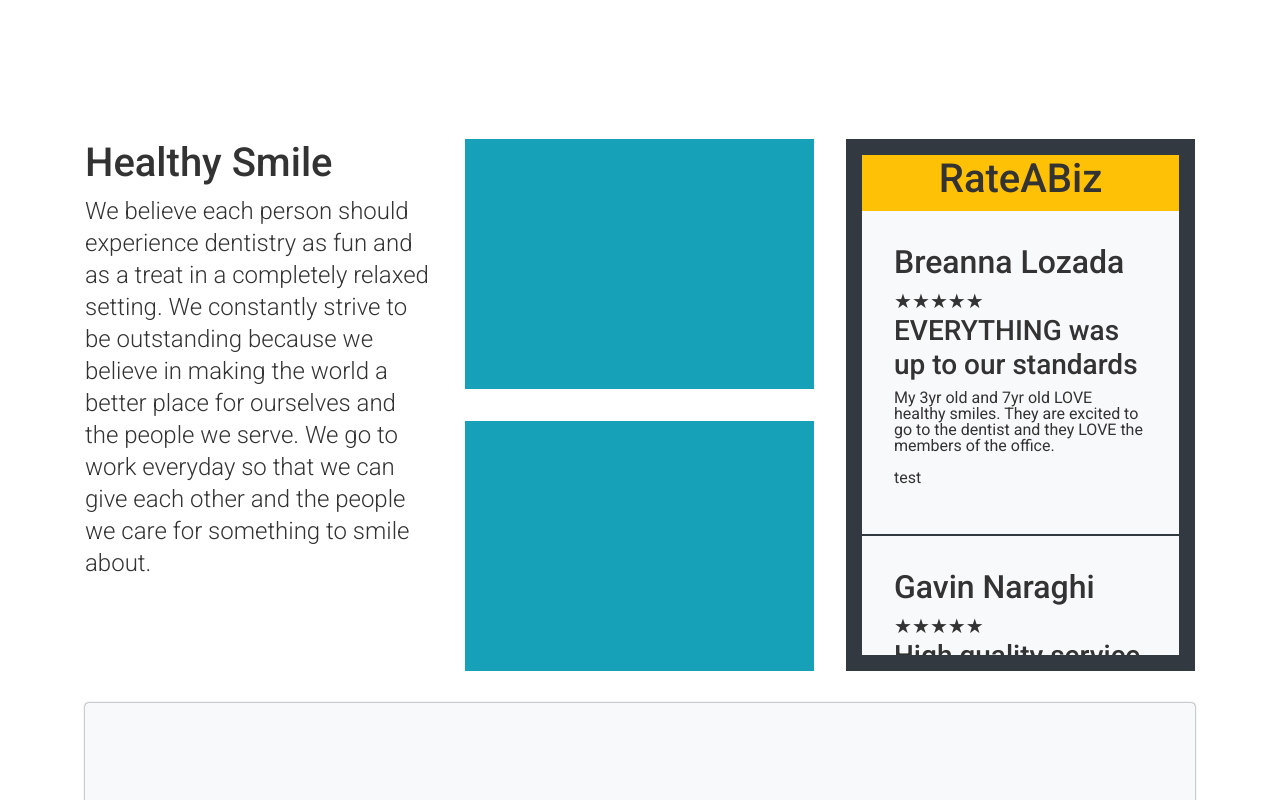
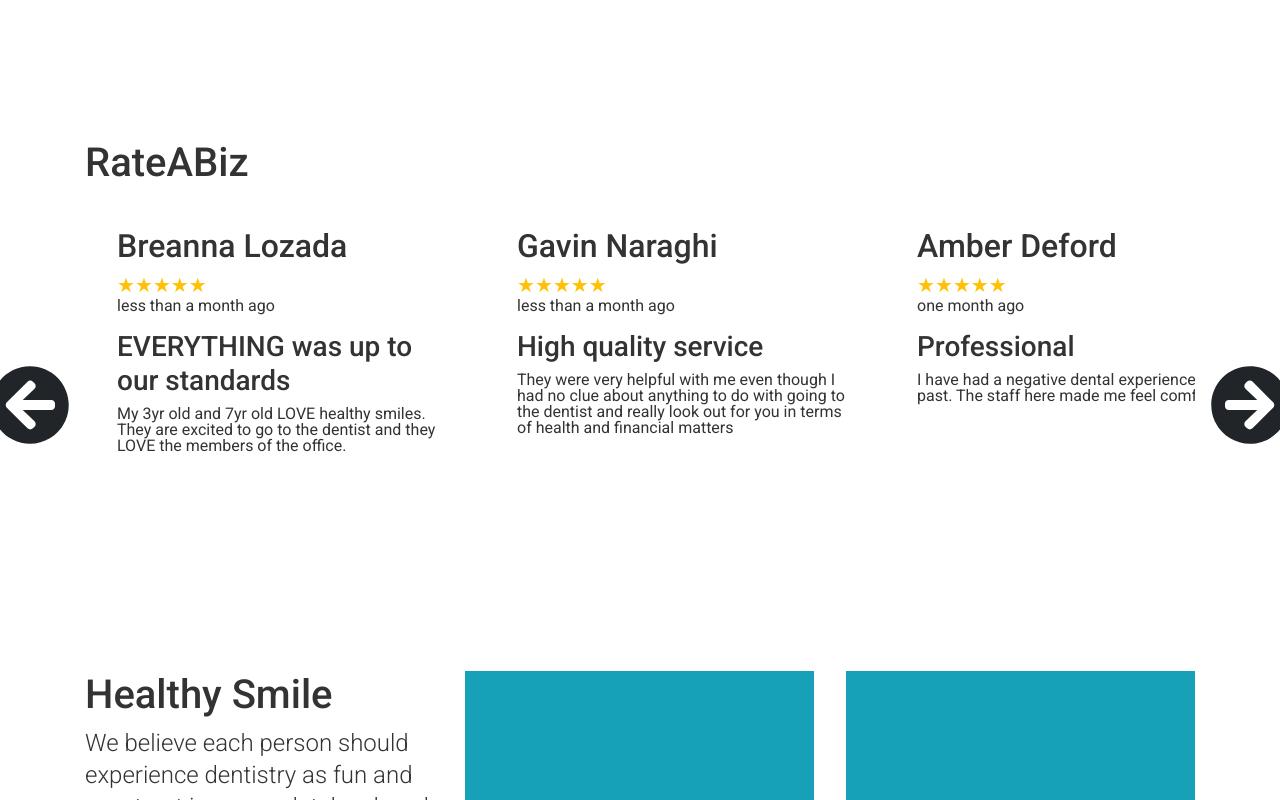
Before and after one commit to BenLirio/healthy-smile-mobile-wire, a React (Create React App) app: page / in a window 1280 px wide. Shown: the part 1100-1900 px from the top of the page. Built offline with nearby package versions, Linux system fonts and the light colour scheme.

Commit message:
Trying to get wierd testimonials to work

```diff
--- a/src/components/AboutImageList/AboutImageList.js
+++ b/src/components/AboutImageList/AboutImageList.js
@@ -7,9 +7,7 @@ export const AboutImageList = () => (
   <div className={classes.Grid}>
     <div className={classes.Image1}></div>
     <div className={classes.Image2}></div>
-    <div className={classes.RateABiz}>
-      <RateABiz />
-    </div>
+    <div className={classes.Image3}></div>
   </div>
 )
 AboutImageList.propTypes = {}
--- a/src/components/AboutImageList/AboutImageList.module.scss
+++ b/src/components/AboutImageList/AboutImageList.module.scss
@@ -4,7 +4,7 @@
   gap: 2rem;
   margin-bottom: 2rem;
   grid-template-columns: 1fr 1fr;
-  grid-template-rows: 250px 250px;
+  grid-template-rows: 250px 250px 250px;
   grid-template-areas:
     'image1 image3'
     'image2 image3';
@@ -21,7 +21,16 @@
   background-size: cover;
   grid-area: image2;
 }
-.RateABiz {
-  background: $warning;
+.Image3 {
+  background: $info;
   grid-area: image3;
 }
+@include breakpoint(xs) {
+  .Grid {
+    grid-template-columns: 1fr;
+    grid-template-areas:
+      'image3'
+      'image1'
+      'image2';
+  }
+}
--- a/src/components/Associations/Associations.module.scss
+++ b/src/components/Associations/Associations.module.scss
@@ -1,3 +1,4 @@
+@import '../../variables.scss';
 $mda: url('/mda-words.png');
 $ada: url('/ada.png');
 .Grid {
@@ -18,3 +19,14 @@ $ada: url('/ada.png');
   background-position: center;
   background-size: 60%;
 }
+@include breakpoint(xs) {
+  .Grid {
+    display: none;
+  }
+  .Ada {
+    display: none;
+  }
+  .Mda {
+    display: none;
+  }
+}
--- a/src/components/RateABiz/RateABiz.js
+++ b/src/components/RateABiz/RateABiz.js
@@ -2,66 +2,31 @@ import React, { useState, useEffect } from 'react'
 import PropTypes from 'prop-types'
 import Rating from '../Rating/Rating'
 import classes from './RateABiz.module.scss'
-import data from './data'
+import useRatingLimiter from './useRatingLimiter'
+import { Button } from 'react-bootstrap'
+import { FaArrowCircleRight, FaArrowCircleLeft } from 'react-icons/fa'
 
 export const RateABiz = () => {
-  const [ratings, setRatings] = useState([])
-  // useEffect(() => {
-  //   fetch(
-  //     'https://s3.amazonaws.com/cdn.rateabiz.com/reviews/ce34016f3fd1daf75a0daca4eb322873/reviews.json'
-  //   )
-  //     .then(res => res.json())
-  //     .then(pojo => {
-  //       const reviews = pojo.reviews.map(
-  //         ({
-  //           authorLastName = '',
-  //           authorFirstName = '',
-  //           rating,
-  //           id,
-  //           text = '',
-  //           title = '',
-  //         }) => {
-  //           return {
-  //             id,
-  //             name: `${authorFirstName} ${authorLastName}`,
-  //             title,
-  //             text,
-  //             rating: Number.parseInt(rating),
-  //           }
-  //         }
-  //       )
-  //       setRatings(reviews)
-  //     })
-  //     .catch(console.error)
-  // }, [])
-  useEffect(() => {
-    const pojo = data
-    const reviews = pojo.reviews.map(
-      ({
-        authorLastName = '',
-        authorFirstName = '',
-        rating,
-        id,
-        text = '',
-        title = '',
-      }) => {
-        return {
-          id,
-          name: `${authorFirstName} ${authorLastName}`,
-          title,
-          text,
-          rating: Number.parseInt(rating),
-        }
-      }
-    )
-    setRatings(reviews)
-  }, [])
+  const { ratings, nextRatings, prevRatings } = useRatingLimiter()
+
   return (
-    <div className={classes.Container}>
+    <div className={classes.RateABiz}>
       <h1>RateABiz</h1>
-      {ratings.map(({ id, ...data }) => (
-        <Rating key={id} {...data}></Rating>
-      ))}
+      <div className={classes.ReviewContainer}>
+        {ratings.map(({ id, ...data }) => (
+          <Rating key={id} {...data}></Rating>
+        ))}
+        <div className={classes.PrevRatings}>
+          <FaArrowCircleLeft onClick={prevRatings} size='5rem'>
+            previous
+          </FaArrowCircleLeft>
+        </div>
+        <div className={classes.NextRatings}>
+          <FaArrowCircleRight onClick={nextRatings} size='5rem'>
+            next
+          </FaArrowCircleRight>
+        </div>
+      </div>
     </div>
   )
 }
--- a/src/components/RateABiz/RateABiz.module.scss
+++ b/src/components/RateABiz/RateABiz.module.scss
@@ -1,9 +1,31 @@
 @import '../../variables.scss';
-.Container {
+.RateABiz {
+  height: 500px;
+  margin-bottom: 2rem;
+}
+.ReviewContainer {
   display: flex;
-  flex-direction: column;
-  align-items: center;
-  height: 100%;
-  overflow-y: scroll;
-  border: 1rem solid $dark;
+  flex-direction: row;
+  overflow-x: scroll;
+  transition-duration: 1s;
 }
+.PrevRatings {
+  position: absolute;
+  top: 50%;
+  left: 0;
+  transform: translate(-100%, -50%);
+}
+.NextRatings {
+  position: absolute;
+  top: 50%;
+  right: 0;
+  transform: translate(100%, -50%);
+}
+@keyframes example {
+  from {
+    transform: translate(0, 0);
+  }
+  to {
+    transform: translate(-100%, 0);
+  }
+}
--- /dev/null
+++ b/src/components/RateABiz/useRatingLimiter.js
@@ -0,0 +1,59 @@
+import { useEffect, useState } from 'react'
+import data from './data'
+const url =
+  'https://s3.amazonaws.com/cdn.rateabiz.com/reviews/ce34016f3fd1daf75a0daca4eb322873/reviews.json'
+const parse = res => res.json()
+const mapRatings = pojo => {
+  return pojo.reviews.map(
+    ({
+      authorLastName = '',
+      authorFirstName = '',
+      rating,
+      id,
+      text = '',
+      title = '',
+      createdDate,
+    }) => {
+      return {
+        id,
+        name: `${authorFirstName} ${authorLastName}`,
+        title,
+        text,
+        rating: Number.parseInt(rating),
+        createdDate,
+      }
+    }
+  )
+}
+
+export default function useRatingLimiter() {
+  const [ratings, setRatings] = useState([])
+  const [index, setIndex] = useState(0)
+  const nextRatings = () => {
+    setIndex(currentIndex => {
+      return currentIndex + 1
+    })
+  }
+  const prevRatings = () => {
+    setIndex(currentIndex => {
+      return currentIndex + 1
+    })
+  }
+  // useEffect(() => {}, [])
+  // useEffect(() => {
+  //   fetch(url)
+  //     .then(parse)
+  //     .then(mapRatings)
+  //     .then(setRatings)
+  //     .catch(console.error)
+  // }, [])
+  useEffect(() => {
+    setRatings(mapRatings(data))
+  }, [])
+  return {
+    // ratings: ratings.slice(index, index + 6),
+    ratings,
+    nextRatings,
+    prevRatings,
+  }
+}
--- a/src/components/Rating/Rating.js
+++ b/src/components/Rating/Rating.js
@@ -9,18 +9,40 @@ import classes from './Rating.module.scss'
 // 'id',
 // 'text',
 // 'title',
+const date = new Date()
+const currentDate = {
+  day: date.getDate(),
+  month: date.getMonth() + 1,
+  year: date.getFullYear(),
+}
+const yearsSince = createdDate => {
+  const currentTotal = currentDate.year * 12 + currentDate.month
+  const createdTotal = createdDate.year * 12 + createdDate.month
+  const monthDiff = currentTotal - createdTotal
+  let text
+  if (monthDiff === 0) {
+    text = 'less than a month ago'
+  } else if (monthDiff === 1) {
+    text = 'one month ago'
+  } else {
+    text = monthDiff + ' months ago'
+  }
+  return <p>{text}</p>
+}
 
-export const Rating = ({ title, text, name, rating }) => (
+export const Rating = ({ title, text, name, rating, createdDate }) => (
   <div className={classes.Rating}>
     <h2>{name}</h2>
-    <h5 className={classes.Star}>{rating >= 1 ? '★' : '☆'}</h5>
-    <h5 className={classes.Star}>{rating >= 2 ? '★' : '☆'}</h5>
-    <h5 className={classes.Star}>{rating >= 3 ? '★' : '☆'}</h5>
-    <h5 className={classes.Star}>{rating >= 4 ? '★' : '☆'}</h5>
-    <h5 className={classes.Star}>{rating >= 5 ? '★' : '☆'}</h5>
+    <div className={classes.StarContainer}>
+      <h5 className={classes.Star}>{rating >= 1 ? '★' : '☆'}</h5>
+      <h5 className={classes.Star}>{rating >= 2 ? '★' : '☆'}</h5>
+      <h5 className={classes.Star}>{rating >= 3 ? '★' : '☆'}</h5>
+      <h5 className={classes.Star}>{rating >= 4 ? '★' : '☆'}</h5>
+      <h5 className={classes.Star}>{rating >= 5 ? '★' : '☆'}</h5>
+      <h2>{yearsSince(createdDate)}</h2>
+    </div>
     <h3>{title}</h3>
     <p>{text}</p>
-    <p>test</p>
   </div>
 )
 
@@ -29,6 +51,7 @@ Rating.propTypes = {
   text: PropTypes.string.isRequired,
   name: PropTypes.string.isRequired,
   rating: PropTypes.number.isRequired,
+  createdDate: PropTypes.object.isRequired,
 }
 
 export default Rating
--- a/src/components/Rating/Rating.module.scss
+++ b/src/components/Rating/Rating.module.scss
@@ -1,9 +1,11 @@
 @import '../../variables.scss';
+.StarContainer {
+}
 .Star {
+  color: $warning;
   display: inline;
 }
 .Rating {
-  background: $light;
   padding: 2rem;
-  border-bottom: 2px solid $dark;
+  min-width: 400px;
 }
--- a/src/components/TopNav/TopNav.js
+++ b/src/components/TopNav/TopNav.js
@@ -4,7 +4,6 @@ import { Link } from 'react-router-dom'
 import PropTypes from 'prop-types'
 
 export default function TopNav({ onClick }) {
-  console.log('onClick', onClick)
   return (
     <div className={classes.TopNav}>
       <button className={classes.Button} onClick={onClick}>
--- a/src/pages/Home/Home.js
+++ b/src/pages/Home/Home.js
@@ -48,13 +48,13 @@ export const Home = () => (
     <FeatureImage />
     <Container>
       <Row className='justify-content-md-center'>
-        <Col xs={4}>
+        <Col sm={4}>
           <Feature icon='FaClock' />
         </Col>
-        <Col xs={4}>
+        <Col sm={4}>
           <Feature icon='FaHeart' />
         </Col>
-        <Col xs={4}>
+        <Col sm={4}>
           <Feature icon='FaTooth' />
         </Col>
       </Row>
@@ -64,10 +64,15 @@ export const Home = () => (
         </Col>
       </Row>
       <Row>
-        <Col xs={4}>
+        <Col>
+          <RateABiz />
+        </Col>
+      </Row>
+      <Row>
+        <Col sm={4}>
           <About />
         </Col>
-        <Col xs={8}>
+        <Col sm={8}>
           <AboutImageList />
         </Col>
       </Row>
```
